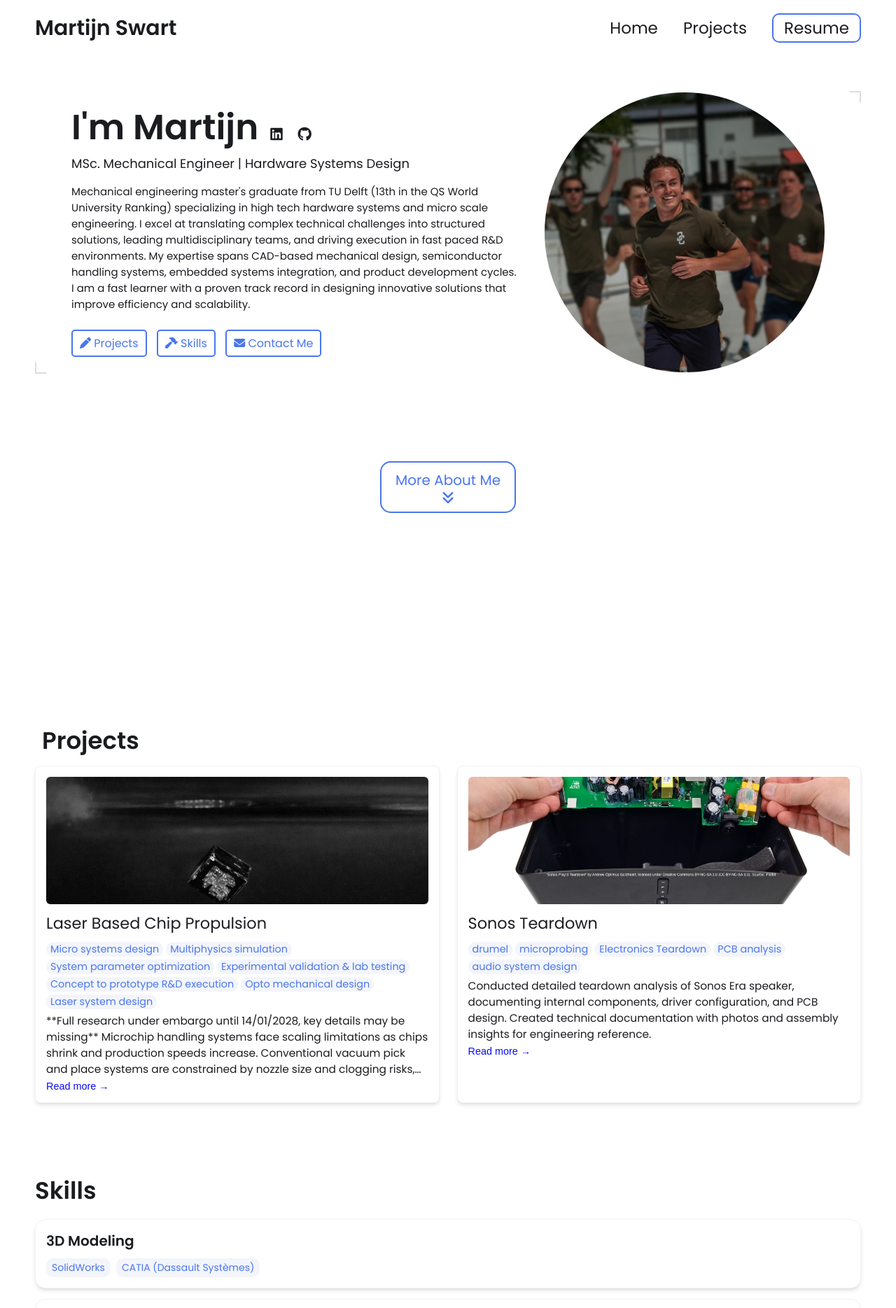
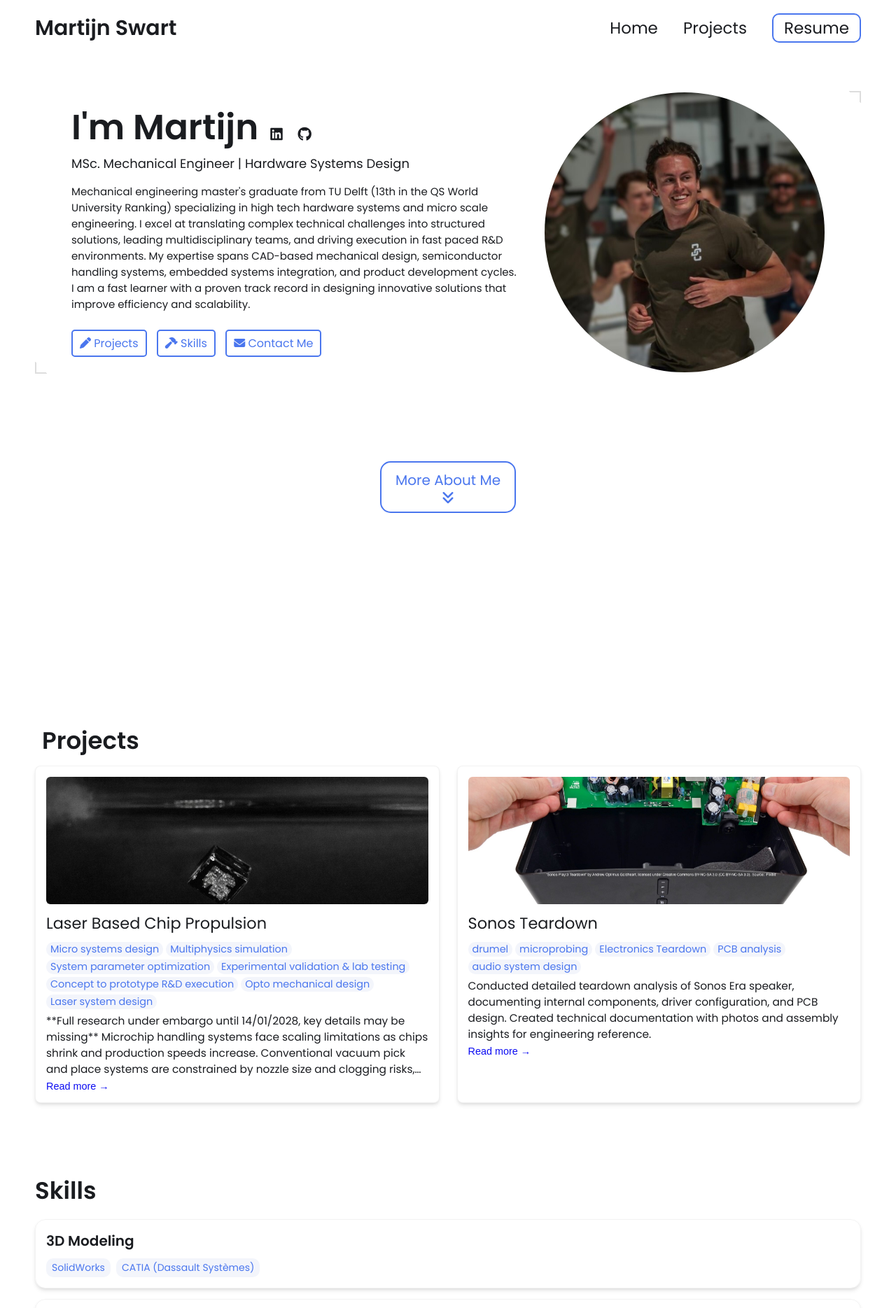
Before and after one commit to martijnswart01/martijnswart01.github.io, a Jekyll site: the page built from index.html, in a window 1280 px wide. Shown: the top 1869 px of the page at 70% size. Built offline with Jekyll 4.4.1, drawn with Linux system fonts in a browser that asks for light colours.

Commit message:
Update _config.yml

```diff
--- a/_config.yml
+++ b/_config.yml
@@ -18,7 +18,7 @@
   Mechanical engineering master's graduate from TU Delft (13th in the QS World University Ranking) specializing in high tech hardware systems and micro scale engineering. I excel at translating complex technical challenges into structured solutions, leading multidisciplinary teams, and driving execution in fast paced R&D environments. My expertise spans CAD-based mechanical design, semiconductor handling systems, embedded systems integration, and product development cycles. I am a fast learner with a proven track record in designing innovative solutions that improve efficiency and scalability.
 
 # Place your profile image in /assets/images/profile-image/folder and edit the file name
-profile_image: ./assets/images/profile-image/Defensierennen.jpg
+profile_image: ./assets/images/profile-image/Defensierennen2.jpg
 
 
 # Link your resume
```
